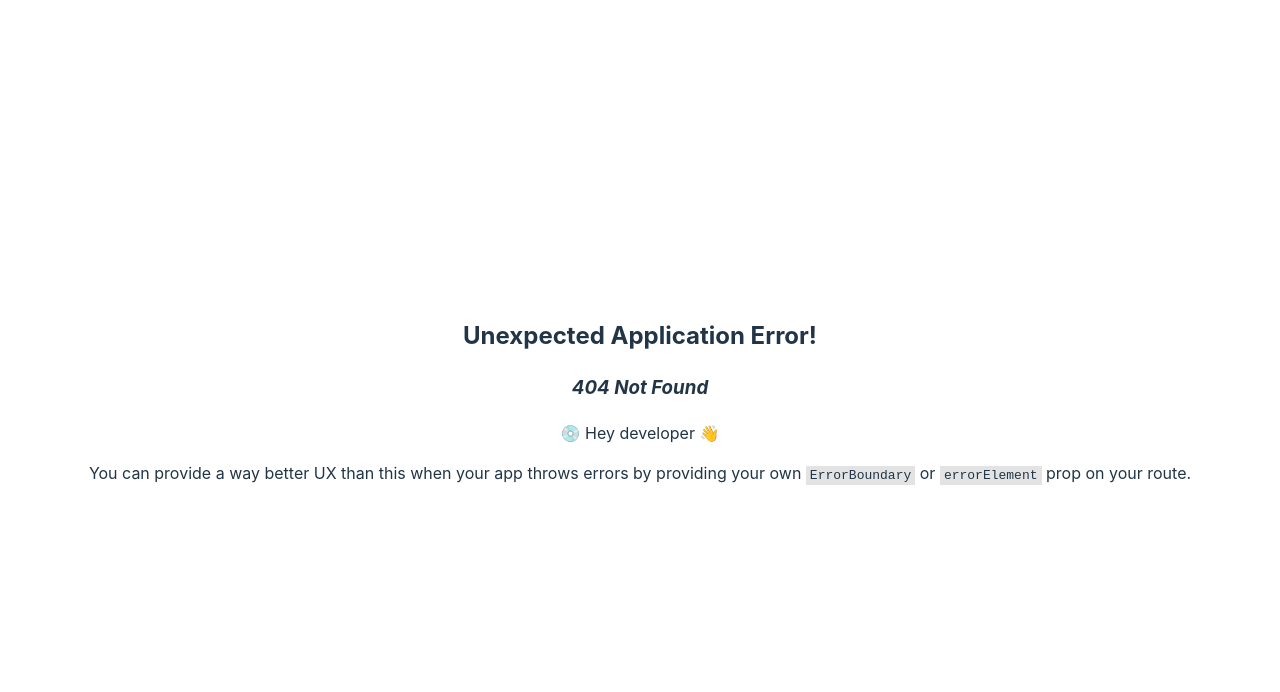
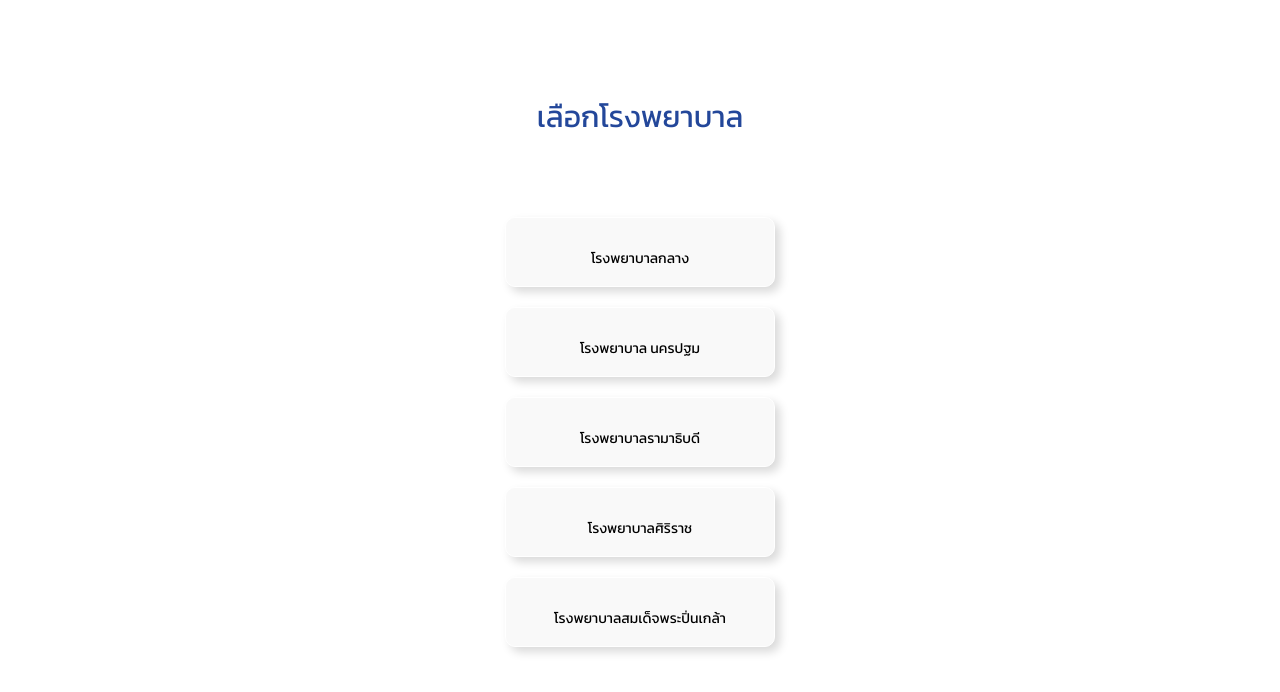
Before and after one commit to JirusAnun/Mu_MyMind, a React (Vite) app: page /Hospital in a window 1280 px wide. Before the commit this address had no page. Shown: the top 692 px of the page. Built offline with nearby package versions, Linux system fonts and the light colour scheme.

Commit message:
Add page

```diff
--- a/src/App.jsx
+++ b/src/App.jsx
@@ -19,6 +19,12 @@ function App() {
     <Link to="/Landing">
         <button>Landing</button>
     </Link>
+    <Link to="/Hospital">
+        <button>Hospital</button>
+    </Link>
+    <Link to="/Home">
+        <button>Home</button>
+    </Link>
     </div>
   );
 }
--- /dev/null
+++ b/src/Home.css
@@ -0,0 +1,16 @@
+.logoHome{
+    position: absolute;
+    top: 2%;
+    left: 10%;
+    transform: translateX(-50%);
+}
+
+.nameText{
+    position: absolute;
+    top: 1.8%;
+    left: 24%;
+    transform: translateX(-50%);
+    font-family: 'Kanit', sans-serif;
+    font-size: 18px;
+    color: #106aa0;
+}
--- /dev/null
+++ b/src/Home.jsx
@@ -0,0 +1,33 @@
+import React from 'react'
+import { Link } from 'react-router-dom';
+
+import './Home.css'
+
+function Home() {
+    return (
+        <div>
+            <img src="./src/assets/logo.png" alt="Asset3" width="50" height="50" className='logoHome'/>
+            <p className='nameText'>My Mind</p>
+        <Link to="/Dass21">
+            <button>Dass21</button>
+        </Link>
+        <Link to="/Suicide">
+            <button>suicide</button>
+        </Link>
+        <Link to="/WellBeing">
+            <button>Well Being</button>
+        </Link>
+        <Link to="/Appointment">
+            <button>Appointment</button>
+        </Link>
+        <Link to="/Landing">
+            <button>Landing</button>
+        </Link>
+        <Link to="/Hospital">
+            <button>Hospital</button>
+        </Link>
+        </div>
+      );
+}
+
+export default Home
--- /dev/null
+++ b/src/Hospital.css
@@ -0,0 +1,17 @@
+.hosContainer{
+    display: flex;
+    flex-direction: column;
+    align-items: center;
+    justify-content: center;
+    height: 100vh;
+}
+
+.hosTitle{
+    font-family: 'Kanit', sans-serif;
+    font-size: 30px;
+    font-weight: bold;
+
+    position: fixed;
+    top: 10%;
+    color: #23479a;
+}
--- /dev/null
+++ b/src/Hospital.jsx
@@ -0,0 +1,30 @@
+import React from 'react';
+import { Link } from 'react-router-dom';
+import "./Hospital.css"
+
+const Hospital = () => {
+    const hospitals = ['โรงพยาบาลกลาง', 'โรงพยาบาล นครปฐม','โรงพยาบาลรามาธิบดี', 'โรงพยาบาลศิริราช', 'โรงพยาบาลสมเด็จพระปิ่นเกล้า']; // Add your hospital names here
+
+    const handleButtonClick = (hospital) => {
+    };
+
+    return (
+        <div className='hosContainer'>
+            <h1 className='hosTitle'>เลือกโรงพยาบาล</h1>
+            {hospitals.map((hospital, index) => (
+                <Link to="/Appointment">
+                    <button className='btn btn-2' style={{
+                        maxHeight: '70px',
+                        width: '270px',
+                        fontSize: '14px',
+                    }}
+                    key={index} onClick={() => handleButtonClick(hospital) }>
+                    {hospital}
+                    </button>
+                </Link>
+            ))}
+        </div>
+    );
+};
+
+export default Hospital;
```
Also changed, not shown: src/main.jsx (+11 -0 lines).
